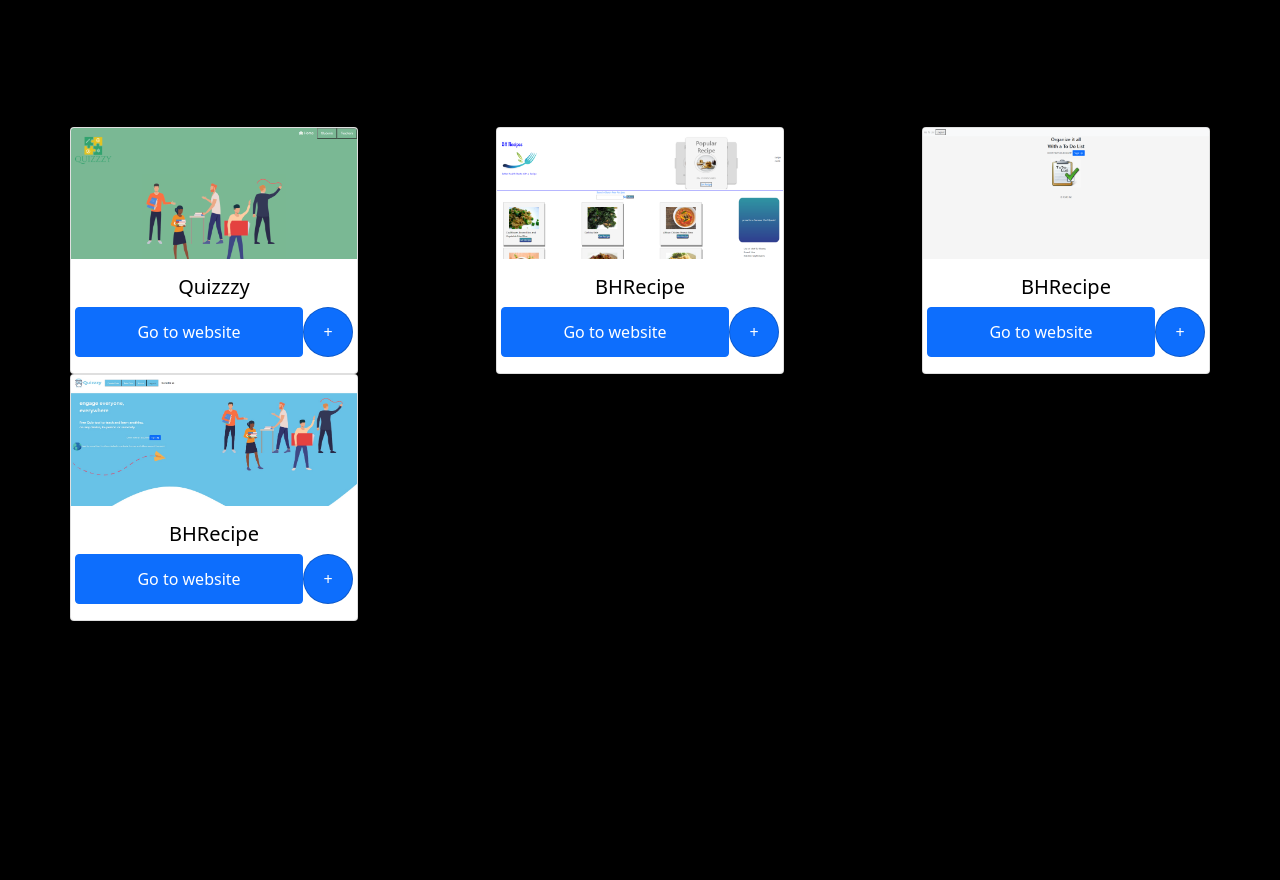
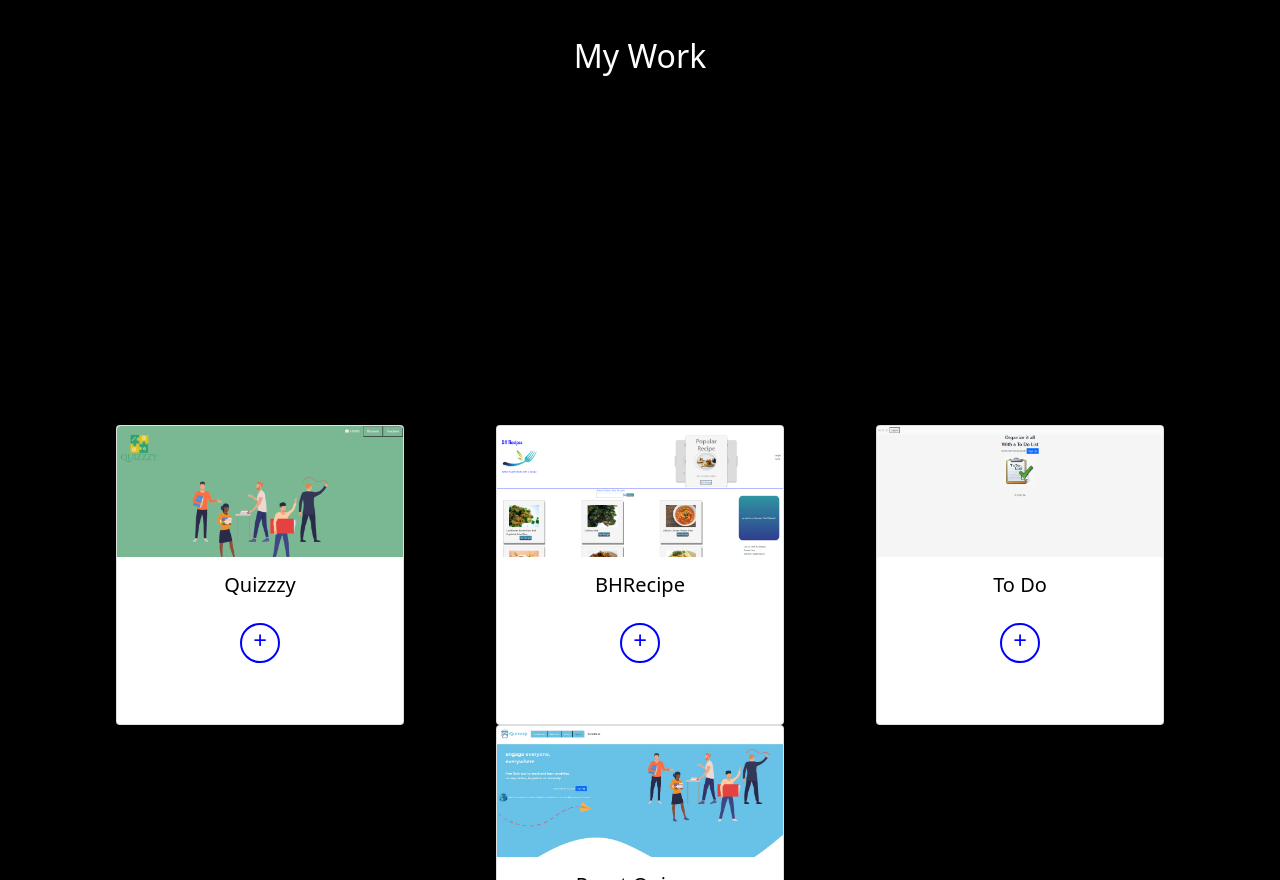
Before and after one commit to JohnSolomou/react-portfolio, a React (Create React App) app: page / in a window 1280 px wide. Shown: the part 1920-2800 px from the top of the page. Built offline with nearby package versions, Linux system fonts and the light colour scheme.

Commit message:
fixed work cards

```diff
--- a/package.json
+++ b/package.json
@@ -19,6 +19,7 @@
     "react": "^18.0.0",
     "react-bootstrap": "^2.2.3",
     "react-dom": "^18.0.0",
+    "react-medium-image-zoom": "^4.3.7",
     "react-scripts": "5.0.0",
     "react-typewriter-effect": "^1.1.0",
     "web-vitals": "^2.1.4"
--- a/src/About.js
+++ b/src/About.js
@@ -22,7 +22,10 @@ function About() {
   return (
     <div className="center move-down-about" id="about">
       <section style={{ paddingTop: "100px" }}>
-        <h1 className="co " style={{ marginBottom: "60px" }}>
+        <h1
+          className="co "
+          style={{ paddingTop: "20px", paddingBottom: "180px" }}
+        >
           About
         </h1>
         <div className="container card center about-info">
--- a/src/App.css
+++ b/src/App.css
@@ -283,7 +283,7 @@ btn {
   top: 8px;
   right: 8px;
 }
-@media screen and (max-width: 500px) {
+@media screen and (max-width: 450px) {
   .modalContainer {
     flex-direction: column;
     top: 0;
@@ -295,18 +295,65 @@ btn {
   .m-img {
     width: 100%;
   }
+  .center2 {
+    padding-left: 65px;
+  }
 }
-/* modal img hover */
+/*  img hover */
+.img-zoom-container {
+  width: 300px;
+  height: 300px;
+  overflow: hidden;
+  margin: 0 auto;
+}
+.img-zoom-container Img {
+  width: 100%;
+  transition: 0.5s all ease-in-out;
+}
+.img-zoom-container:hover Img {
+  transform: scale(1.25);
+}
 
 /* circle button */
-.btn-circle {
-  width: 30px;
-  height: 30px;
-  padding: 0px;
-  border-radius: 15px;
+
+.work-button {
+  font-size: 1.5rem;
+  border: 2px solid blue;
+  border-radius: 100px;
+  width: 40px;
+  height: 40px;
+  padding: 5px;
+  margin: 10% auto;
+  transition: 0.5s cubic-bezier(0.68, -0.55, 0.265, 1.55);
+}
+
+.icon {
+  position: relative;
+  top: 40%;
+
+  transform: translateY(-50%);
   text-align: center;
-  font-size: 12px;
-  line-height: 1.42857;
+}
+
+/* //Hover
+//----------------------- */
+.work-button:hover {
+  width: 125px;
+  background-color: white;
+  box-shadow: 0px 5px 5px rgba(0, 0, 0, 0.2);
+  color: $blue;
+  transition: 0.3s;
+}
+
+.work-button:active {
+  box-shadow: 0px 2px 5px rgba(0, 0, 0, 0.2);
+  transition: 0.05s;
+}
+
+@media screen and (max-width: 400px) {
+  .center2 {
+    padding-left: 45px;
+  }
 }
 
 /* .inner {
--- a/src/Contact.js
+++ b/src/Contact.js
@@ -125,7 +125,7 @@ export default function Contact() {
                       <div class="more-info">
                         <p class="lead">
                           {" "}
-                          If you have would like to contact me please send me a
+                          If you would like to contact me please send me a
                           message or email me.
                         </p>
                         <ul class="list-ico">
--- a/src/Work.js
+++ b/src/Work.js
@@ -1,4 +1,4 @@
-// import React, { useState } from "react";
+import React from "react";
 import "./App.css";
 import "bootstrap/dist/css/bootstrap.css";
 import ToDo from "./img/ToDo.png";
@@ -11,7 +11,7 @@ import QuizzzyModal from "./components/QuizzzyModal";
 import BHRecipeModal from "./components/BHRecipeModal";
 import ReactQuizModal from "./components/ReactQuizModal";
 import ToDoModal from "./components/ToDoModal";
-import { Card, Button } from "react-bootstrap";
+import { Card } from "react-bootstrap";
 
 function Work() {
   const addModal = () => {
@@ -28,158 +28,135 @@ function Work() {
     ModalService.open(ReactQuizModal);
   };
   return (
-    <div className="work">
-      <div className="container ">
-        <div className="row center align-items-center pad justify-content-between">
-          <h2 id="work" className="pad mywork mt-5">
+    <div className="work ">
+      <div className="container pad">
+        <h2 id="work" className="pad mywork center mt-5">
           My Work
         </h2>
-          <ModalRoot />{" "}
-          <Card className="work-img" style={{ width: "18rem", padding: "0px" }}>
-            <Card.Img variant="top" src={Quizzzy} className="img-fluid" />
-            <Card.Body className="container">
-              <Card.Title style={{ color: "black" }}>Quizzzy</Card.Title>
+        <div className="row center2 align-items-center  pad justify-content-between ">
+          <ModalRoot />
 
-              <div className="row">
-                <Button className="col" variant="primary">
+          <Card
+            className="work-img img-zoom-container  "
+            style={{ width: "18rem", padding: "0px" }}
+          >
             <a
               href="https://mighty-retreat-41731.herokuapp.com/index.html"
               target="_blank"
               rel="noreferrer"
+            >
+              <Card.Img variant="top" src={Quizzzy} className="img-fluid" />
+            </a>
+            <Card.Body className="container center">
+              <Card.Title style={{ color: "black" }}>Quizzzy</Card.Title>
+
+              <div>
+                <div className="work-button">
+                  <div className="icon">
+                    <div
                       style={{
-                      color: "white",
-                      textDecoration: "none",
+                        color: "blue",
+                        cursor: "pointer",
                       }}
-                  >
-                    Go to website
-                  </a>
-                </Button>{" "}
-                <Button
-                  style={{
-                    borderWidth: 1,
-                    borderColor: "rgba(0,0,0,0.2)",
-                    alignItems: "center",
-                    justifyContent: "center",
-                    width: "50px",
-                    height: "50px",
-                    borderRadius: 50,
-                  }}
-                  className=" justify-align-content-between"
                       onClick={addModal}
-                  variant="primary"
                     >
                       +
-                </Button>
+                    </div>
+                  </div>
+                </div>
               </div>
             </Card.Body>
           </Card>
-          <Card className="work-img" style={{ width: "18rem", padding: "0px" }}>
-            <Card.Img variant="top" src={bh} className="img-fluid" />
-            <Card.Body className="container">
-              <Card.Title style={{ color: "black" }}>BHRecipe</Card.Title>
 
-              <div className="row">
-                <Button className="col" variant="primary">
+          <Card
+            className="work-img img-zoom-container"
+            style={{ width: "18rem", padding: "0px" }}
+          >
             <a
               href="https://bhrecipe.herokuapp.com/"
               target="_blank"
               rel="noreferrer"
               style={{ color: "white", textDecoration: "none" }}
             >
-                    Go to website
+              <Card.Img variant="top" src={bh} className="img-fluid" />
             </a>
-                </Button>{" "}
-                <Button
-                  className=""
+            <Card.Body className="container center">
+              <Card.Title style={{ color: "black" }}>BHRecipe</Card.Title>
+
+              <div>
+                <div className="work-button">
+                  <div className="icon">
+                    <div
+                      style={{ color: "blue", cursor: "pointer" }}
                       onClick={addModal2}
-                  style={{
-                    borderWidth: 1,
-                    borderColor: "rgba(0,0,0,0.2)",
-                    alignItems: "center",
-                    justifyContent: "center",
-                    width: "50px",
-                    height: "50px",
-                    borderRadius: 50,
-                  }}
-                  variant="primary"
                     >
                       +
-                </Button>
+                    </div>
+                  </div>
+                </div>
               </div>
             </Card.Body>
           </Card>
-          <Card className="work-img" style={{ width: "18rem", padding: "0px" }}>
-            <Card.Img variant="top" src={ToDo} className="img-fluid" />
-            <Card.Body className="container">
-              <Card.Title style={{ color: "black" }}>BHRecipe</Card.Title>
-
-              <div className="row">
-                <Button className="col" variant="primary">
+          <Card
+            className="work-img img-zoom-container"
+            style={{ width: "18rem", padding: "0px" }}
+          >
             <a
               href="https://auth-fb-ar.firebaseapp.com/"
               target="_blank"
               rel="noreferrer"
               style={{ color: "white", textDecoration: "none" }}
             >
-                    Go to website
+              <Card.Img variant="top" src={ToDo} className="img-fluid" />
             </a>
-                </Button>{" "}
-                <Button
-                  className=""
+            <Card.Body className="container center">
+              <Card.Title style={{ color: "black" }}>To Do</Card.Title>
+
+              <div>
+                <div className="work-button">
+                  <div className="icon">
+                    <div
+                      style={{ color: "blue", cursor: "pointer" }}
                       onClick={addModal3}
-                  style={{
-                    borderWidth: 1,
-                    borderColor: "rgba(0,0,0,0.2)",
-                    alignItems: "center",
-                    justifyContent: "center",
-                    width: "50px",
-                    height: "50px",
-                    borderRadius: 50,
-                  }}
-                  variant="primary"
                     >
                       +
-                </Button>
+                    </div>
+                  </div>
+                </div>
               </div>
             </Card.Body>
           </Card>
-          <Card className="work-img" style={{ width: "18rem", padding: "0px" }}>
+          <Card
+            className="work-img img-zoom-container"
+            style={{ width: "18rem", padding: "0px" }}
+          >
+            <a
+              href="https://quizzzy-45030.web.app/"
+              target="_blank"
+              rel="noreferrer"
+              style={{ color: "white", textDecoration: "none" }}
+            >
               <Card.Img
                 style={{ maxHeight: 131 }}
                 variant="top"
                 src={quiz2}
                 className="img-fluid"
               />
-            <Card.Body className="container">
-              <Card.Title style={{ color: "black" }}>BHRecipe</Card.Title>
+            </a>
+            <Card.Body className="container center">
+              <Card.Title style={{ color: "black" }}>React Quizzzy</Card.Title>
 
-              <div className="row">
-                <Button className="col" variant="primary">
-                  <a
-                    href="https://quizzzy-45030.web.app/"
-                    target="_blank"
-                    rel="noreferrer"
-                    style={{ color: "white", textDecoration: "none" }}
-                  >
-                    Go to website
-                  </a>
-                </Button>{" "}
-                <Button
-                  className=""
+              <div className=" col">
+                <div className="work-button">
+                  <div className="icon">
+                    <div
+                      style={{ color: "blue", cursor: "pointer" }}
                       onClick={addModal4}
-                  style={{
-                    borderWidth: 1,
-                    borderColor: "rgba(0,0,0,0.2)",
-                    alignItems: "center",
-                    justifyContent: "center",
-                    width: "50px",
-                    height: "50px",
-                    borderRadius: 50,
-                  }}
-                  variant="primary"
                     >
                       +
-                </Button>
+                    </div>
+                  </div>
+                </div>
               </div>
             </Card.Body>
           </Card>
```
Also changed, not shown: 1 other file (tests, documents, lock files or other folders). Lines whose indentation alone changed are shown as unchanged.
